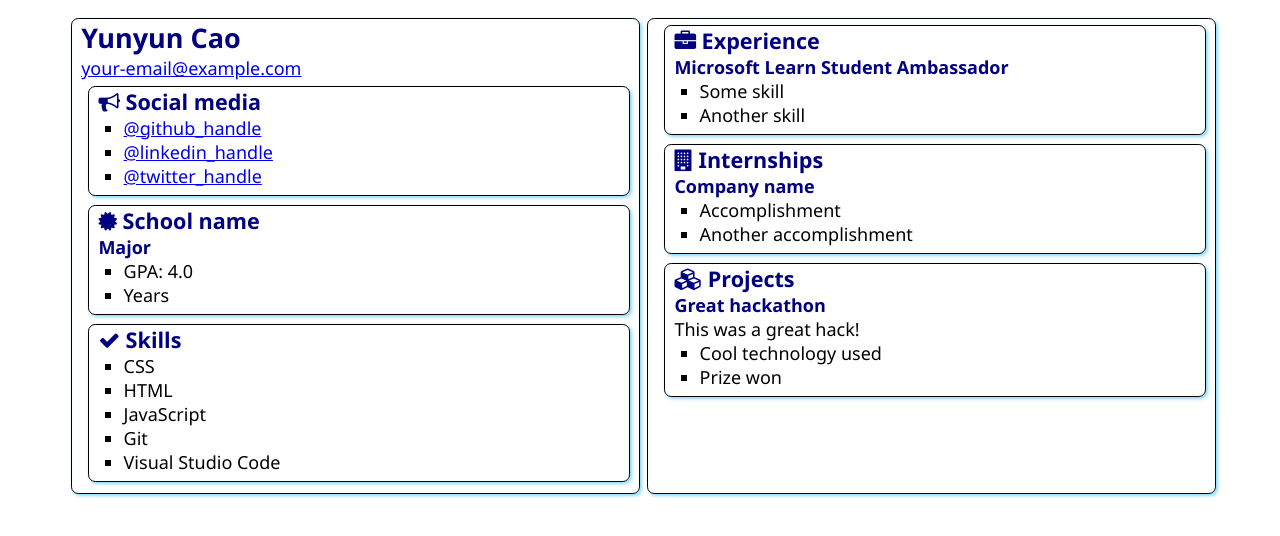
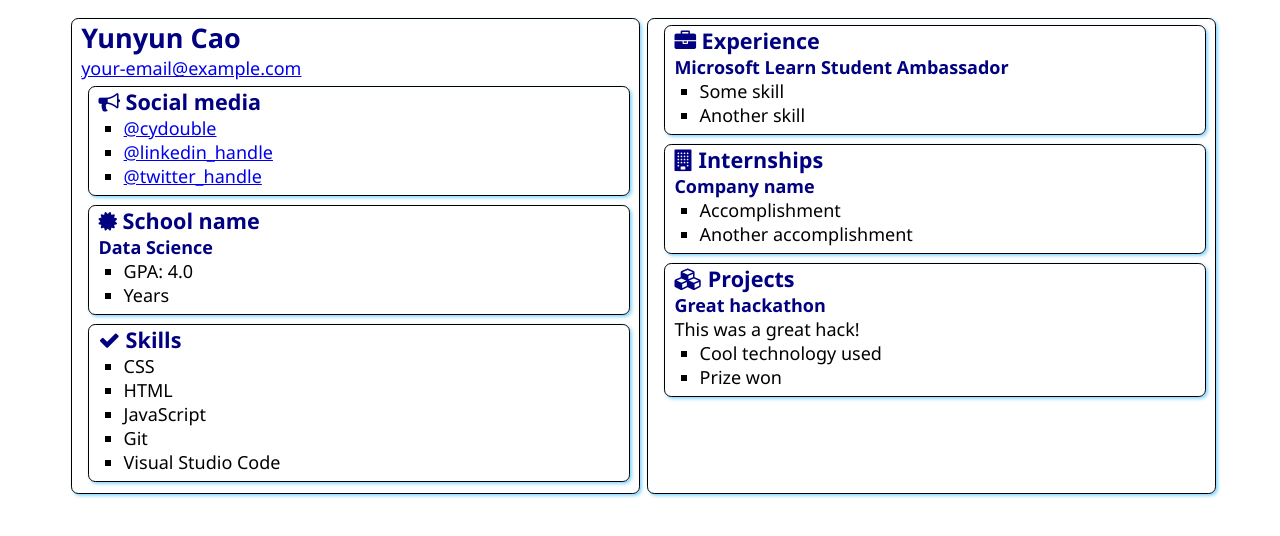
Before and after one commit to cydouble/SATechnicalOnboarding, a plain HTML site: page src/index.html in a window 1280 px wide. Drawn offline with Linux system fonts and the light colour scheme.

Commit message:
Update index.html
add a description

```diff
--- a/src/index.html
+++ b/src/index.html
@@ -13,7 +13,7 @@
     <main>
         <article class="box">
             <h1>Yunyun Cao</h1>
-            <div><a href="mailto:your.email@example.com">your-email@example.com</a></div>
+            <div><a href="yunyuncao@u.nus.edu">your-email@example.com</a></div>
 
             <section class="box">
                 <h2>
@@ -21,7 +21,7 @@
                     Social media
                 </h2>
                 <ul>
-                    <li><a href="https://github.com/<handle>">@github_handle</a></li>
+                    <li><a href="https://github.com/cydouble">@cydouble</a></li>
                     <li><a href="https://linkedin.com/in/<handle>">@linkedin_handle</a></li>
                     <li><a href="https://twitter.com/<handle>">@twitter_handle</a></li>
                 </ul>
@@ -33,7 +33,7 @@
                         <i class="fa fa-certificate" aria-hidden="true"></i>
                         School name
                     </h2>
-                    <h3>Major</h3>
+                    <h3>Data Science</h3>
                     <ul>
                         <li>GPA: 4.0</li>
                         <li>Years</li>
```
